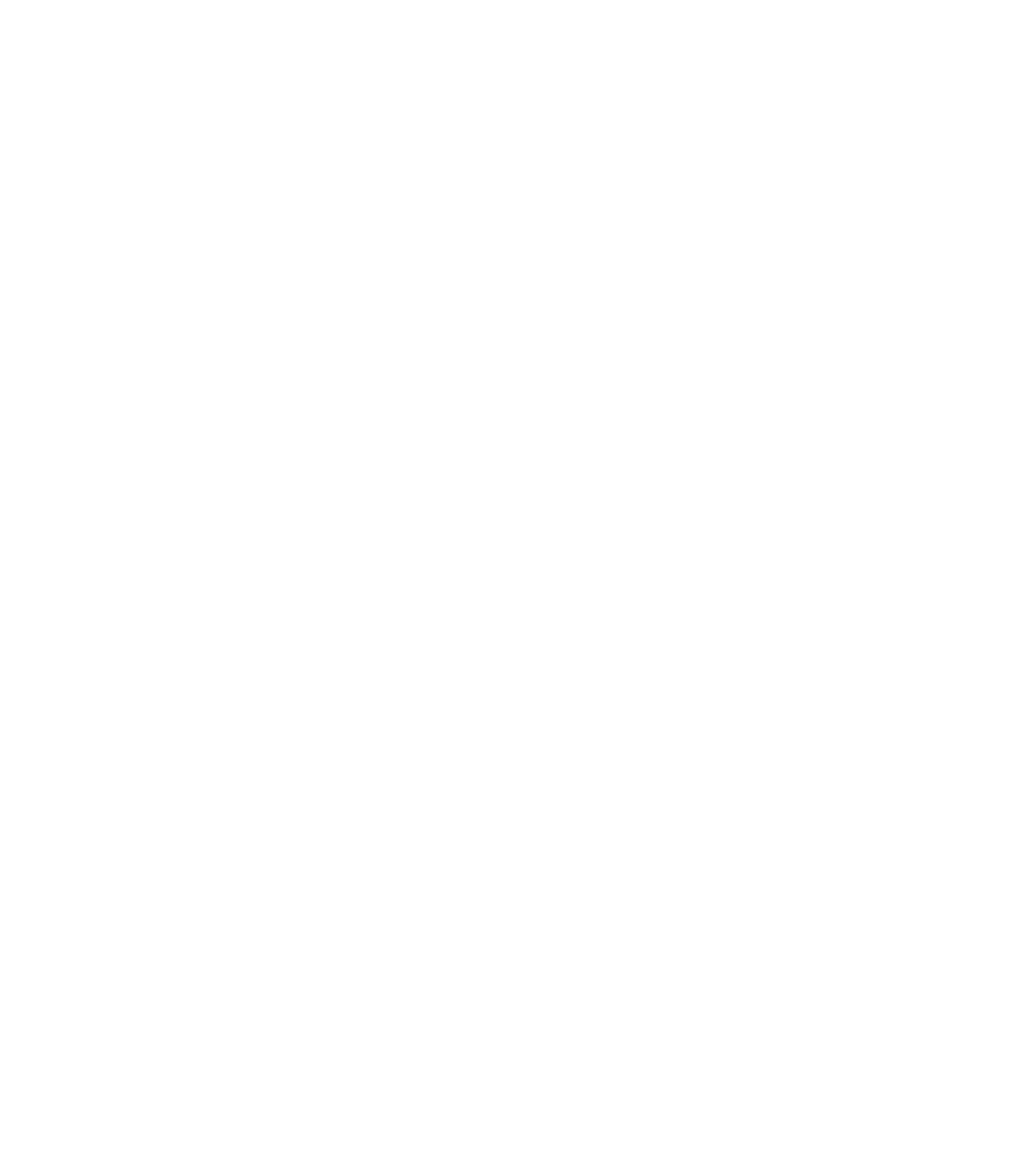
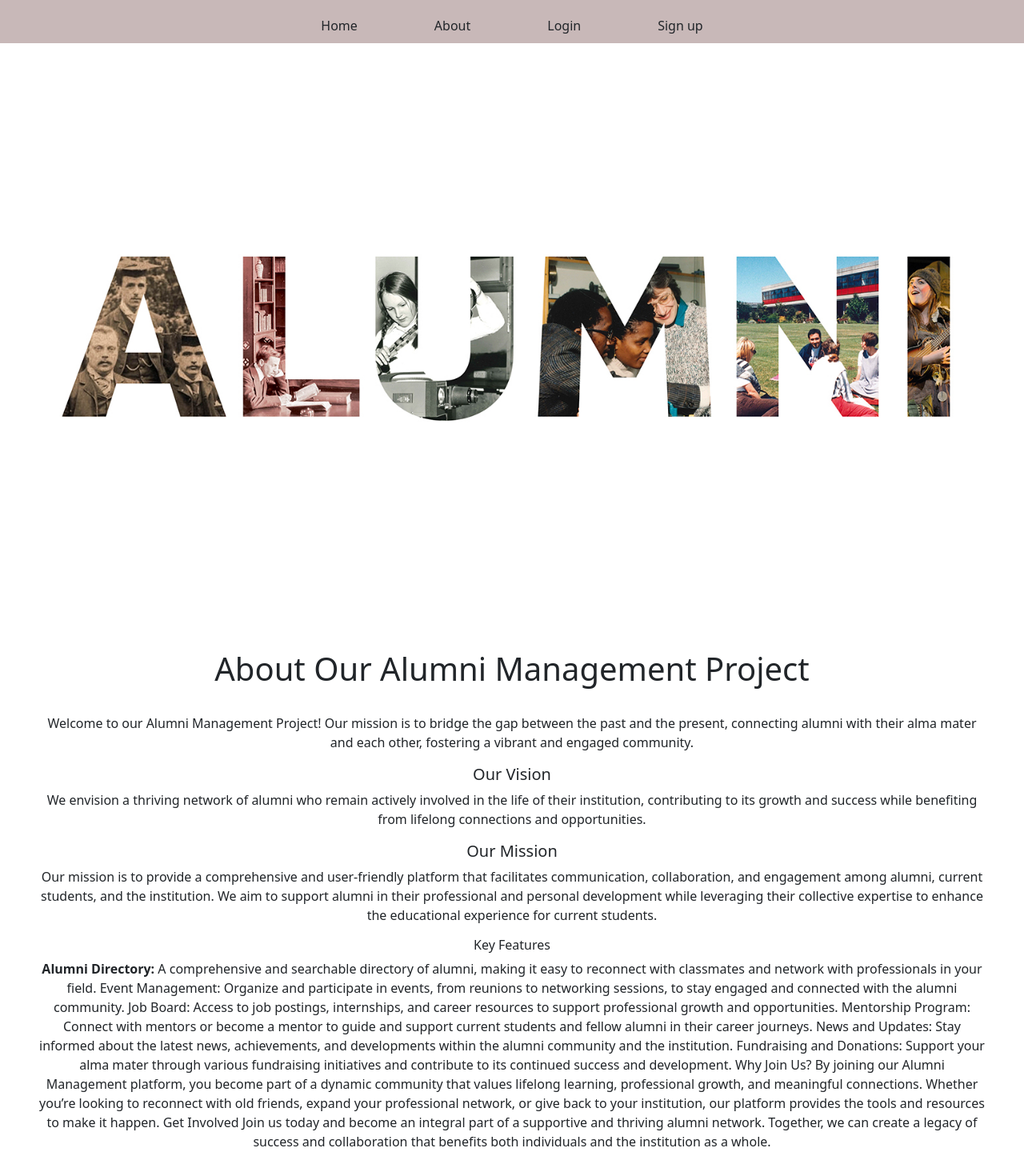
Before and after one commit to wardahsharif/Alumnimanagement-FE, a React (Create React App) app: page /about in a window 1280 px wide. Before the commit this address had no page. Shown: the top 1470 px of the page at 80% size. Before the commit the page ends 800 px from the top, so only its background shows below. Built offline with nearby package versions, Linux system fonts and the light colour scheme.

Commit message:
added an about component

```diff
--- /dev/null
+++ b/src/About.js
@@ -0,0 +1,58 @@
+import React from 'react';
+import Navbar from './Navbar';
+import alumniheader from './img/alumni-header-1.jpg';
+
+
+
+const About = () => {
+
+
+
+    return (
+        <div className="">
+   <Navbar/>
+ <div className="p-5">
+    <div>
+        <img src={alumniheader} alt="Alumni Header" className="img-fluid"/>
+        </div>
+    <h1 className="p-4">  About Our Alumni Management Project </h1>
+
+<p>Welcome to our Alumni Management Project! Our mission is to bridge the gap between the past and the present, connecting alumni with their alma mater and each other, fostering a vibrant and engaged community. </p>
+
+<h5>Our Vision</h5>
+
+<p>
+We envision a thriving network of alumni who remain actively involved in the life of their institution, contributing to its growth and success while benefiting from lifelong connections and opportunities.</p>
+
+<h5>Our Mission</h5>
+
+<p>Our mission is to provide a comprehensive and user-friendly platform that facilitates communication, collaboration, and engagement among alumni, current students, and the institution. We aim to support alumni in their professional and personal development while leveraging their collective expertise to enhance the educational experience for current students.</p>
+
+<h6>Key Features</h6>
+
+<b>Alumni Directory: </b>A comprehensive and searchable directory of alumni, making it easy to reconnect with classmates and network with professionals in your field.
+Event Management: Organize and participate in events, from reunions to networking sessions, to stay engaged and connected with the alumni community.
+Job Board: Access to job postings, internships, and career resources to support professional growth and opportunities.
+Mentorship Program: Connect with mentors or become a mentor to guide and support current students and fellow alumni in their career journeys.
+News and Updates: Stay informed about the latest news, achievements, and developments within the alumni community and the institution.
+Fundraising and Donations: Support your alma mater through various fundraising initiatives and contribute to its continued success and development.
+Why Join Us?
+
+By joining our Alumni Management platform, you become part of a dynamic community that values lifelong learning, professional growth, and meaningful connections. Whether you’re looking to reconnect with old friends, expand your professional network, or give back to your institution, our platform provides the tools and resources to make it happen.
+
+Get Involved
+
+Join us today and become an integral part of a supportive and thriving alumni network. Together, we can create a legacy of success and collaboration that benefits both individuals and the institution as a whole.
+
+
+  </div>
+
+
+
+
+        </div>
+
+    )
+}
+
+export default About;
--- a/src/Navbar.js
+++ b/src/Navbar.js
@@ -14,8 +14,13 @@
 
                 <ul className="" id="homepage-nav">
                  <li className="mx-5">
-                 <Link className="nav-link active" to="/login">
-                  Login
+                 <Link className="nav-link active" to="/">
+                  Home
+                </Link>
+                </li>
+                 <li className="mx-5">
+                 <Link className="nav-link active" to="/about">
+                  About
                 </Link>
                 </li>
               <li className="mx-5">
--- a/src/Router.js
+++ b/src/Router.js
@@ -1,6 +1,8 @@
 import { BrowserRouter as Router, Route, Routes} from 'react-router-dom';
 import Login from './login';
 import SignUp from './signup';
+import Homepage from './homepage';
+import About from './About';
 
 
 
@@ -8,6 +10,8 @@
     return (
   <Router>
       <Routes>
+        <Route path="/" element={<Homepage/>} />
+       <Route path="/about" element={<About/>} />
         <Route path="/login" element={<Login/>} />
         <Route path="/signup" element={<SignUp/>} />
 
--- a/src/homepage.js
+++ b/src/homepage.js
@@ -0,0 +1,26 @@
+import React from 'react';
+import Navbar from './Navbar';
+
+
+
+
+const Homepage = () => {
+
+
+
+    return (
+        <div className="">
+   <Navbar/>
+ <div className="container">
+    <h1>This is the homepage</h1>
+  </div>
+
+
+
+
+        </div>
+
+    )
+}
+
+export default Homepage;
--- a/src/index.js
+++ b/src/index.js
@@ -4,7 +4,7 @@
 import 'bootstrap/dist/css/bootstrap.min.css';
 import 'bootstrap/dist/js/bootstrap.bundle.min.js';
 import App from './App';
-import { BrowserRouter } from 'react-router-dom';
+
 
 
 const root = ReactDOM.createRoot(document.getElementById('root'));
```
Also changed, not shown: src/img/alumni-header-1.jpg (added).
